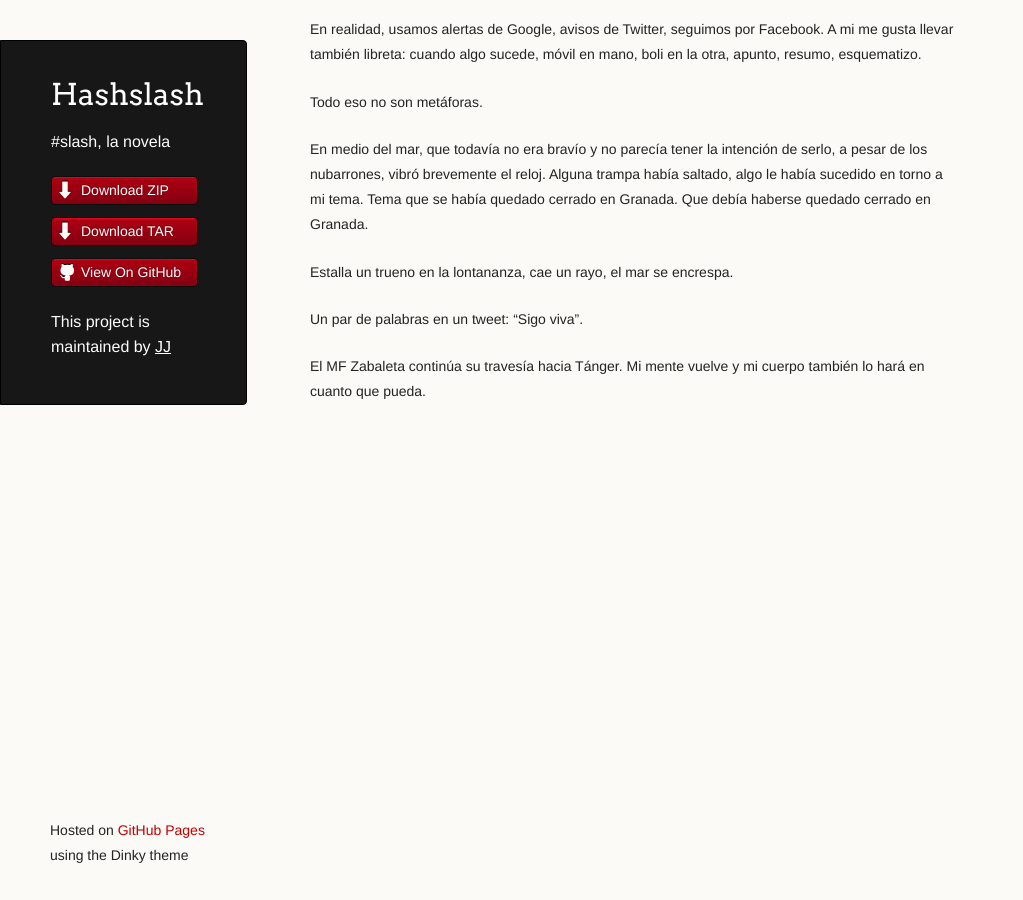
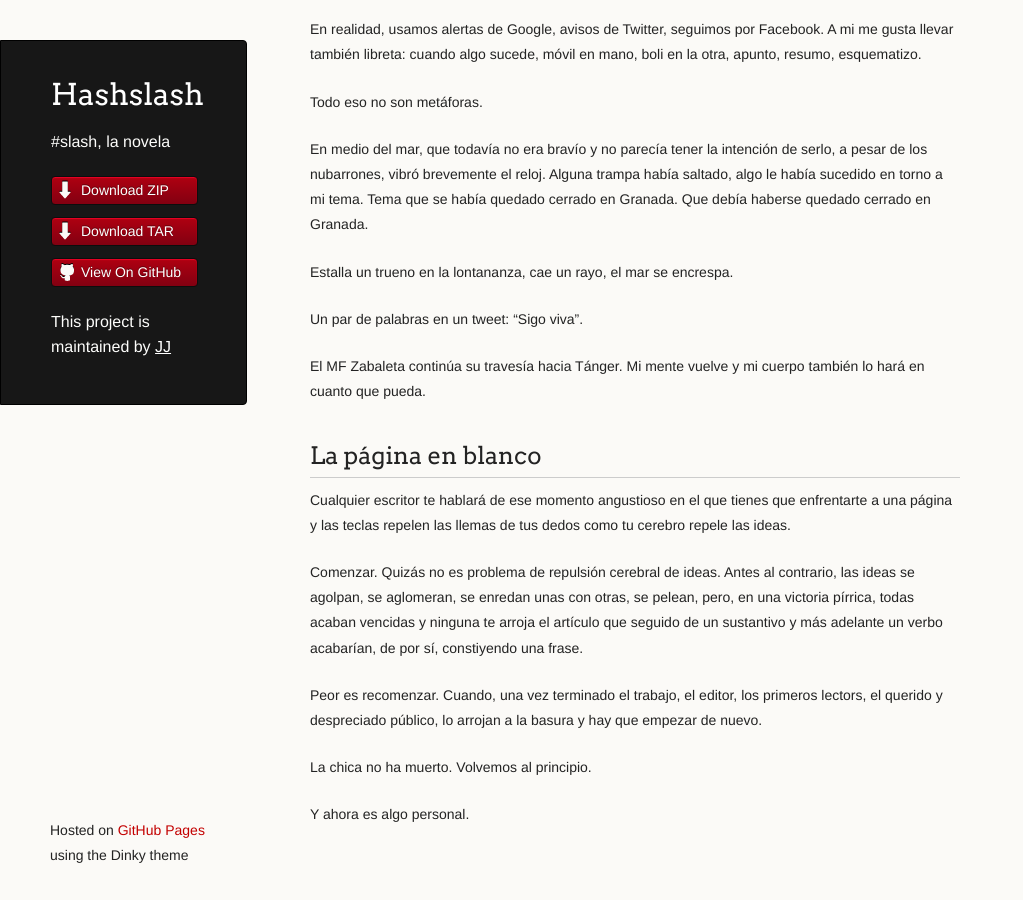
Before and after one commit to JJ/HashSlash, a Jekyll site: the page built from texto/HashSlash.md, in a window 1280 px wide and 900 px high, scrolled down 12656 px. Shown: the whole window, without its empty margins (0-1023 px from the left). Built offline with Jekyll 4.4.1, drawn with Linux system fonts in a browser that asks for light colours; some of the changed text lies outside the part shown.

Commit message:
Sync texto/HashSlash.md from master to gh-pages

```diff
--- a/texto/HashSlash.md
+++ b/texto/HashSlash.md
@@ -1,8 +1,12 @@
 ---
 layout: index
 ---
+<!--- -*-  eval: (typopunct-mode 1); eval: (typopunct-change-language: spanish) -*- -->
+
 #slash
 ====
+
+
 
 1: #JustABelieber - 2: #pelisconnata - 3: #nomepises - 4: #masterchef - 5: #slash
 ---
@@ -672,3 +676,23 @@ Un par de palabras en un tweet: “Sigo viva”.
 
 El MF Zabaleta continúa su travesía hacia Tánger. Mi mente vuelve y mi
 cuerpo también lo hará en cuanto que pueda.
+
+## La página en blanco
+
+Cualquier escritor te hablará de ese momento angustioso en el que
+tienes que enfrentarte a una página y las teclas repelen las llemas de
+tus dedos como tu cerebro repele las ideas.
+
+Comenzar. Quizás no es problema de repulsión cerebral de ideas. Antes
+al contrario, las ideas se agolpan, se aglomeran, se enredan unas con
+otras, se pelean, pero, en una victoria pírrica, todas acaban vencidas
+y ninguna te arroja el artículo que seguido de un sustantivo y más
+adelante un verbo acabarían, de por sí, constiyendo una frase.
+
+Peor es recomenzar. Cuando, una vez terminado el trabajo, el editor, los
+primeros lectors, el querido y despreciado público, lo arrojan a la
+basura y hay que empezar de nuevo.
+
+La chica no ha muerto. Volvemos al principio.
+
+Y ahora es algo personal.
```
Also changed, not shown: other parts of texto/HashSlash.md (+2 -2 lines).
